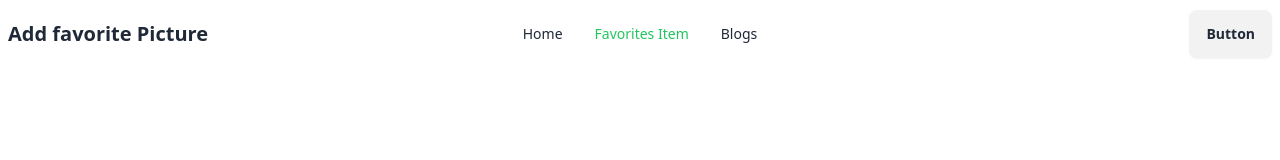
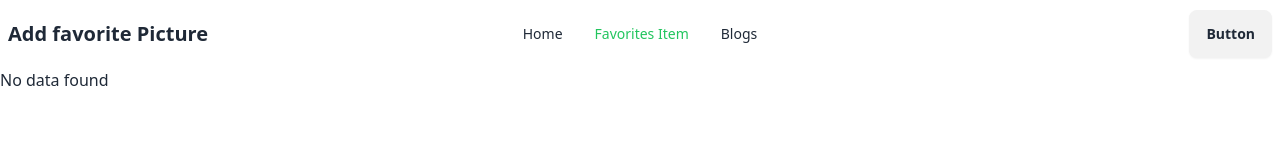
Before and after one commit to afnanhussain2002/add-fav-pic, a React (Vite) app: page /favorite in a window 1280 px wide. Shown: the top 160 px of the page. Built offline with nearby package versions, Linux system fonts and the light colour scheme.

Commit message:
Make a button for remove all data from local storage

```diff
--- a/src/pages/myFavItems/MyFavItems.jsx
+++ b/src/pages/myFavItems/MyFavItems.jsx
@@ -2,6 +2,7 @@ import { useEffect, useState } from "react";
 import { useLoaderData } from "react-router-dom";
 import {
   getItemFromLS,
+  removeAllItem,
   removeSingleItemFromLS,
 } from "../../localStorage/localStorage";
 import SingleFavItem from "./singleFavItem/SingleFavItem";
@@ -28,14 +29,29 @@ const MyFavItems = () => {
       setShowImages(showData);
     }
   }, [images]);
-  // remove data form local storage
+
+  // remove single data form local storage
   const handleRemoveData = (id) => {
     const remainingData = showImages.filter((img) => img.id !== id);
     setShowImages(remainingData)
     removeSingleItemFromLS(id);
   };
+
+// remove all data from local storage
+const removeAll = () =>{
+    setShowImages()
+    removeAllItem()
+}
   return (
-    <div className="mt-10 mb-10 grid grid-cols-1 md:grid-cols-2 lg:grid-cols-3 gap-2">
+    <div>
+      {
+       showImages.length > 0 ? <div>
+
+<div className="text-center">
+     <button onClick={removeAll} className="btn btn-primary">Remove all</button>
+
+      </div>
+    <div className=" mb-10 grid grid-cols-1 md:grid-cols-2 lg:grid-cols-3 gap-2">
       {showImages?.map((favItem) => (
         <SingleFavItem
           key={favItem.id}
@@ -44,6 +60,13 @@ const MyFavItems = () => {
         ></SingleFavItem>
       ))}
     </div>
+       </div>
+       :
+       <div className="">No data found</div>
+      }
+
+
+    </div>
   );
 };
 
```
